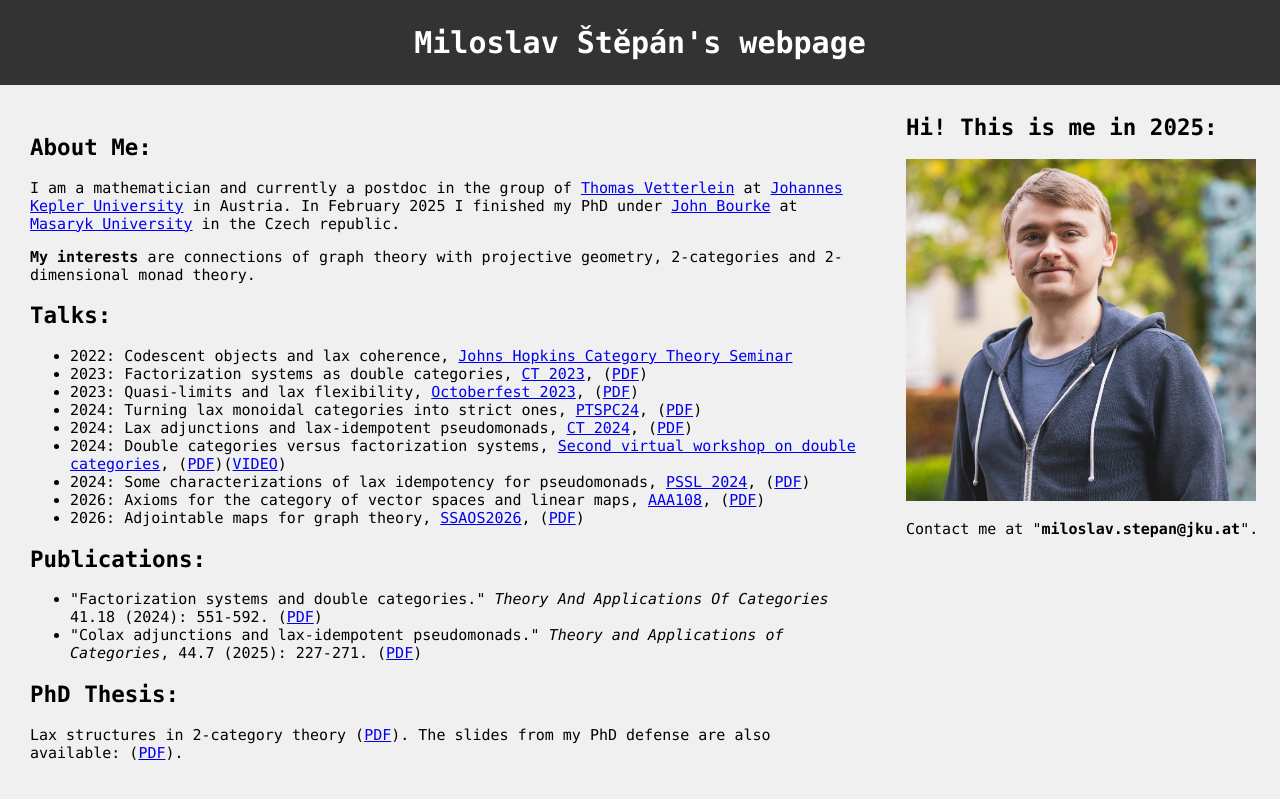
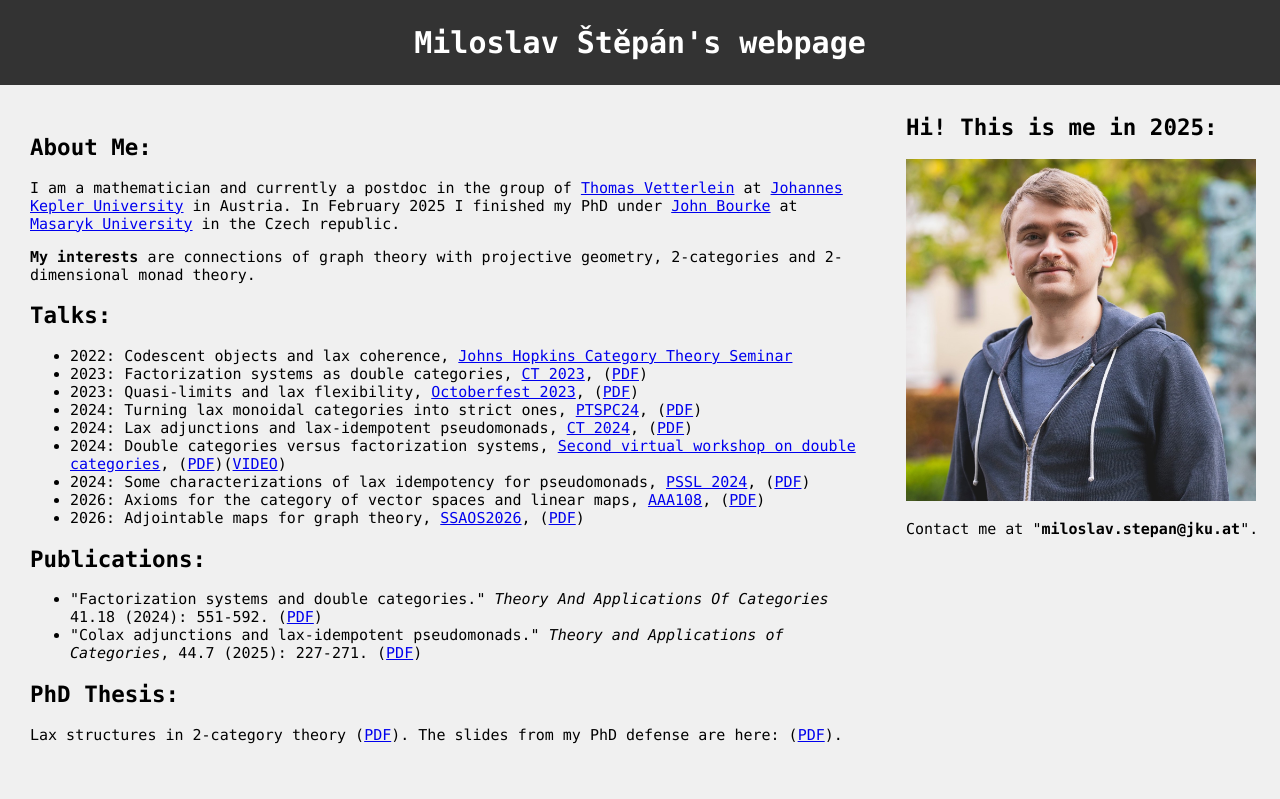
Before and after one commit to MiloslavStepan/MiloslavStepan.github.io, a Jekyll site: the page built from README.md, in a window 1280 px wide. Shown: the top 799 px of the page. Built offline with Jekyll 4.4.1, drawn with Linux system fonts in a browser that asks for light colours; our own code applies the rules of GitHub Pages for plain Markdown files.

Commit message:
Update home.html

```diff
--- a/_layouts/home.html
+++ b/_layouts/home.html
@@ -91,7 +91,7 @@
 		</ul>
 
         <h2>PhD Thesis:</h2>
-		Lax structures in 2-category theory (<a href="https://arxiv.org/pdf/2504.04467">PDF</a>). The slides from my PhD defense are also available: (<a href="Files/Stepan%20Phd%20Defense%20Slides.pdf">PDF</a>).
+		Lax structures in 2-category theory (<a href="https://arxiv.org/pdf/2504.04467">PDF</a>). The slides from my PhD defense are here: (<a href="Files/Stepan%20Phd%20Defense%20Slides.pdf">PDF</a>).
     </p></section>
 
 
```
